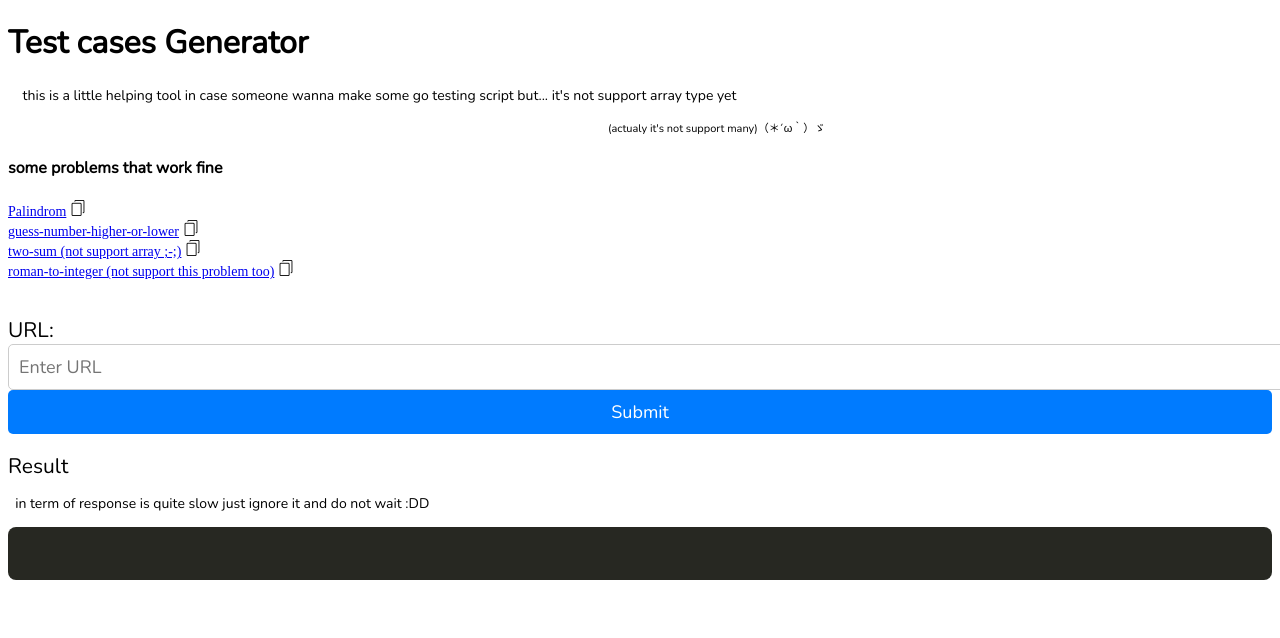
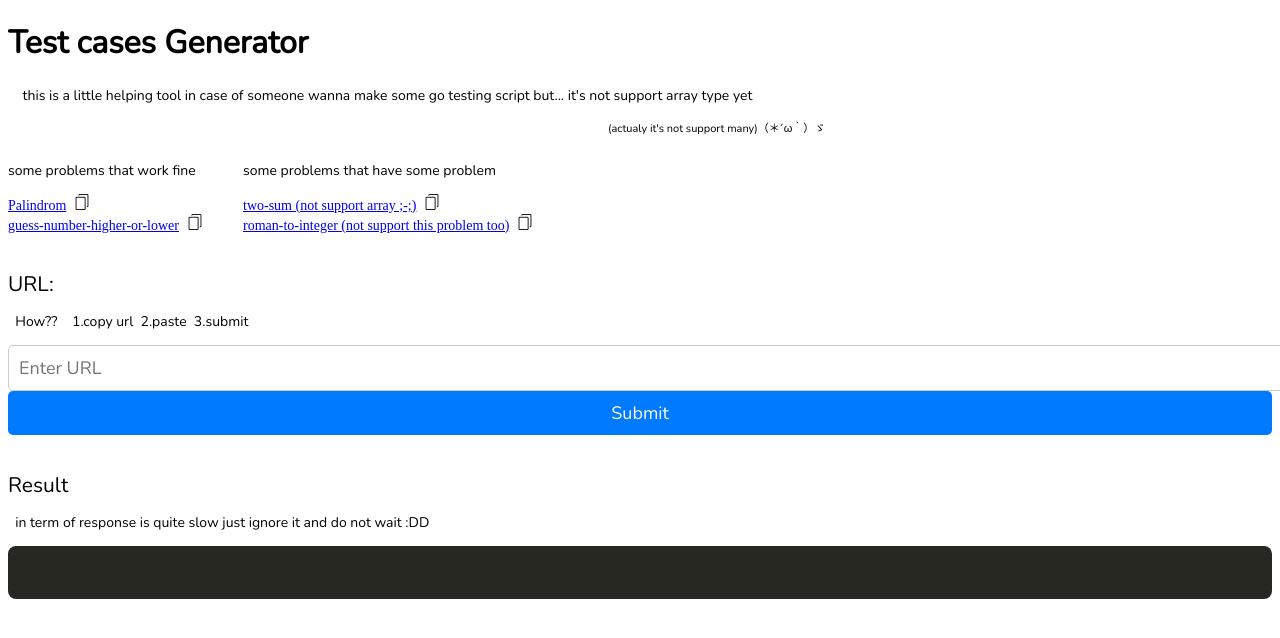
Before and after one commit to rachataptnn/testCasesGenerator-web, a SvelteKit app: page / in a window 1280 px wide. Shown: the top 638 px of the page. Built offline with nearby package versions, Linux system fonts and the light colour scheme.

Commit message:
i think it's a little bit easier for use

```diff
--- a/src/routes/+page.svelte
+++ b/src/routes/+page.svelte
@@ -67,6 +67,13 @@
       font-size: 11px;
       margin-left: 600px;
     }
+    .container {
+      display: flex;
+    }
+
+    .problem-set {
+      margin-right: 40px;
+    }
 </style>
 <script lang="ts">
   let url = '';
@@ -112,38 +119,45 @@
 </script>
 
   <h1>Test cases Generator</h1>
-  <p>&nbsp;&nbsp;&nbsp;&nbsp;this is a little helping tool in case someone wanna make some go testing script but... it's not support array type yet</p>
+  <p>&nbsp;&nbsp;&nbsp;&nbsp;this is a little helping tool in case of someone wanna make some go testing script but... it's not support array type yet</p>
   <p class="smallp">(actualy it's not support many)（＊´ω｀）ゞ</p>
 
 
-
-  <h4>some problems that work fine</h4>
+  <div class="container">
+    <div class="problem-set">
+      <p class="someprb">some problems that work fine</p>
       <div>
         <a href="https://leetcode.com/problems/palindrome-number/" target="_blank">Palindrom</a>
-    <img src="/copy.png" on:click={() => copyTextToClipboard("https://leetcode.com/problems/palindrome-number/")} alt="Click to Copy URL">
+        &nbsp;<img src="/copy.png" on:click={() => copyTextToClipboard("https://leetcode.com/problems/palindrome-number/")} alt="Click to Copy URL">
       </div>
       <div>
         <a href="https://leetcode.com/problems/guess-number-higher-or-lower/" target="_blank">guess-number-higher-or-lower</a>
-    <img src="/copy.png" on:click={() => copyTextToClipboard("https://leetcode.com/problems/guess-number-higher-or-lower/")} alt="Click to Copy URL">
+        &nbsp;<img src="/copy.png" on:click={() => copyTextToClipboard("https://leetcode.com/problems/guess-number-higher-or-lower/")} alt="Click to Copy URL">
       </div>
+    </div>
+
+    <div class="problem-set">
+      <p class="someprb">some problems that have some problem</p>
       <div>
         <a href="https://leetcode.com/problems/two-sum/" target="_blank">two-sum (not support array ;-;)</a>
-    <img src="/copy.png" on:click={() => copyTextToClipboard("https://leetcode.com/problems/two-sum/")} alt="Click to Copy URL">
+        &nbsp;<img src="/copy.png" on:click={() => copyTextToClipboard("https://leetcode.com/problems/two-sum/")} alt="Click to Copy URL">
       </div>
       <div>
         <a href="https://leetcode.com/problems/roman-to-integer/" target="_blank">roman-to-integer (not support this problem too)</a>
-    <img src="/copy.png" on:click={() => copyTextToClipboard("https://leetcode.com/problems/roman-to-integer/")} alt="Click to Copy URL">
+        &nbsp;<img src="/copy.png" on:click={() => copyTextToClipboard("https://leetcode.com/problems/roman-to-integer/")} alt="Click to Copy URL">
+      </div>
+    </div>
   </div>
 
-  <br/>
-  <br/>
+  <br/><br/>
   <form on:submit={handleSubmit}>
     <label for="urlInput">URL:</label>
+    <p>&nbsp;&nbsp;How??&nbsp;&nbsp;&nbsp;&nbsp;1.copy url&nbsp;&nbsp;2.paste&nbsp;&nbsp;3.submit</p>
     <input type="text" id="urlInput" bind:value={url} placeholder="Enter URL" />
     <button type="submit" disabled={isLoading}>Submit</button>
   </form>
 
-  <br/>
+  <br/><br/>
   <label for="urlInput">Result</label>
   <p>&nbsp;&nbsp;in term of response is quite slow just ignore it and do not wait :DD</p>
   <div id="editor-container">
```
Lines whose indentation alone changed are shown as unchanged.
